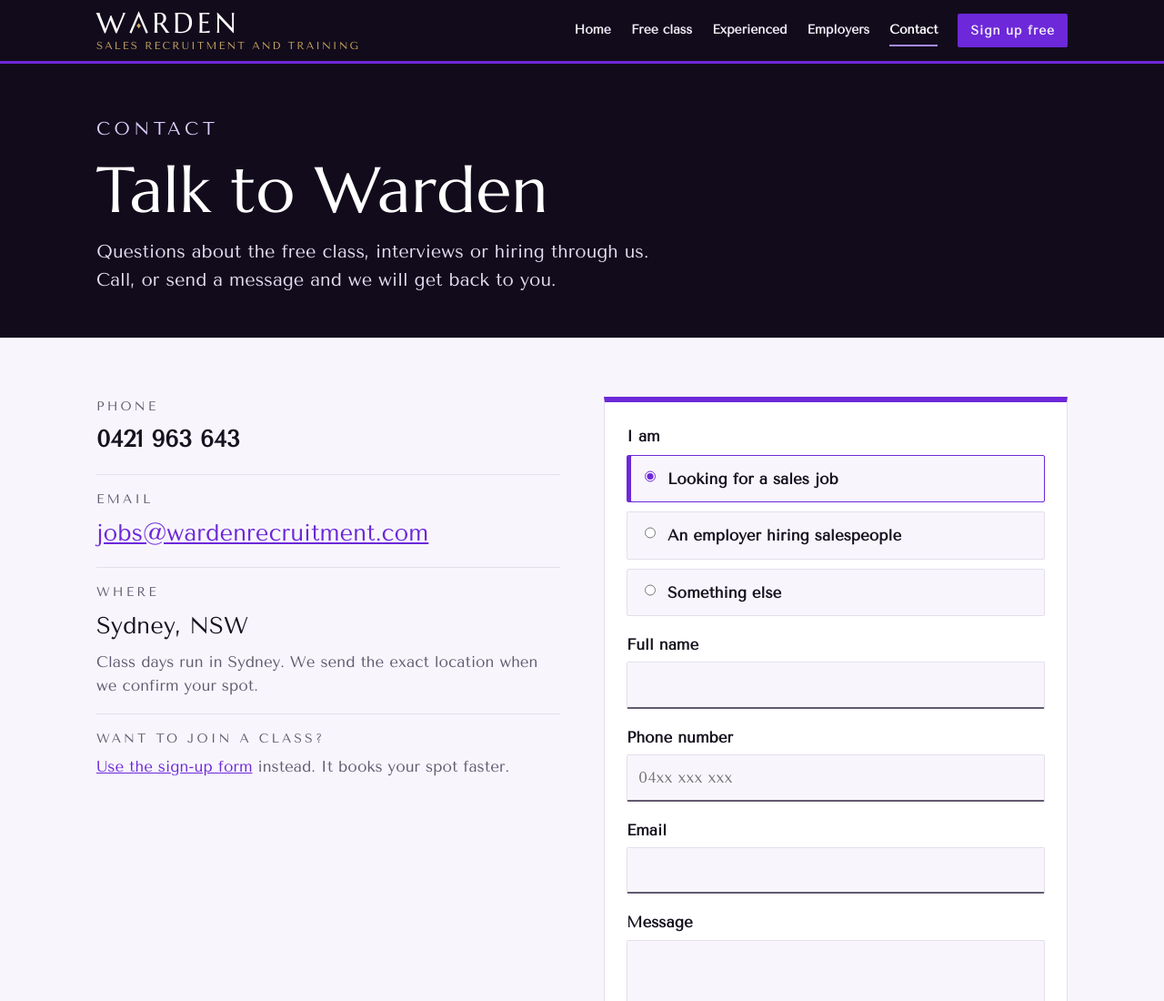
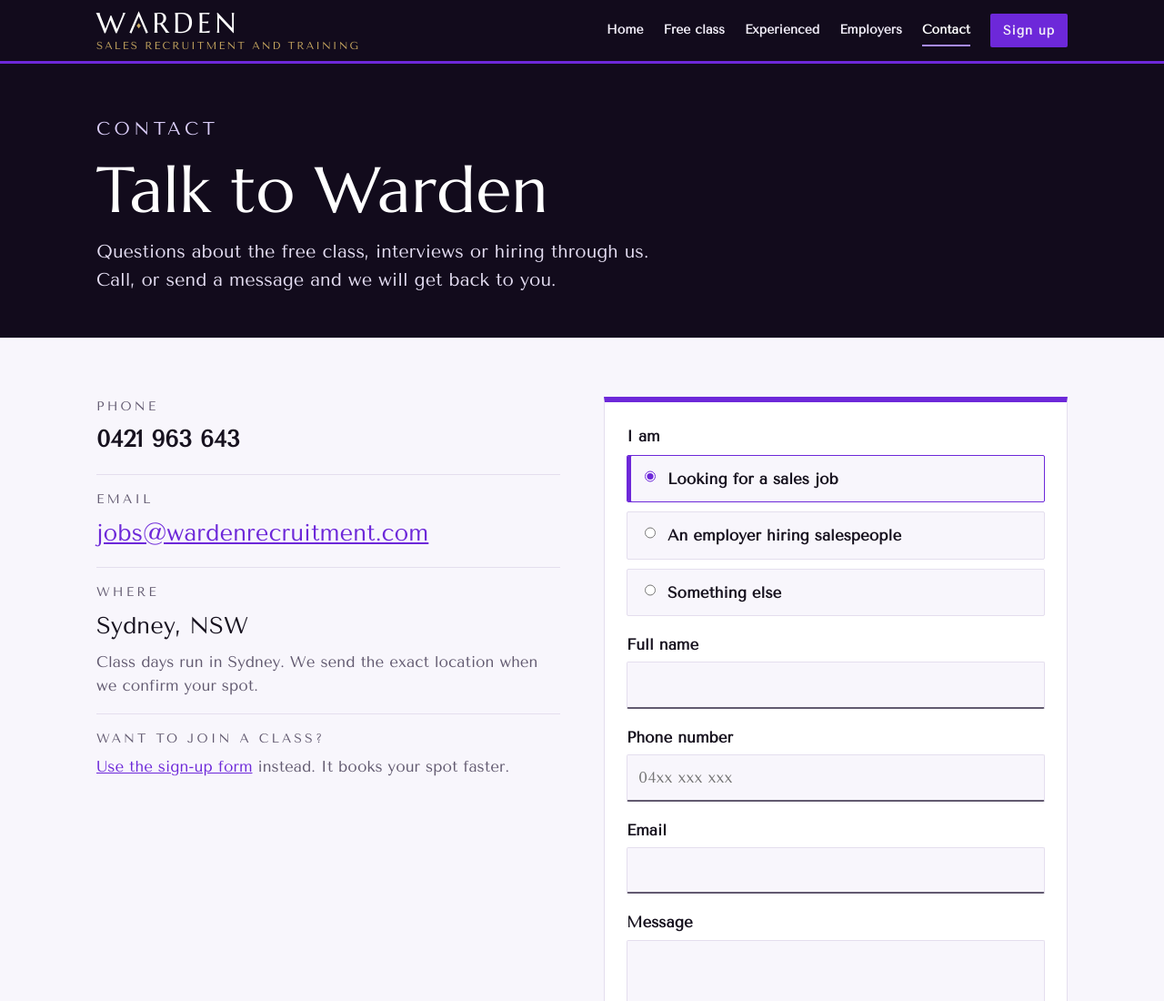
Before and after one commit to jasperbertclaus-maker/warden-site, a plain HTML site: page contact.html in a window 1280 px wide. Shown: the top 1100 px of the page at 91% size. Drawn offline with nearby package versions, Linux system fonts and the light colour scheme.

Commit message:
Update navigation links in contact.html

```diff
--- a/contact.html
+++ b/contact.html
@@ -17,7 +17,7 @@
 <header class="topbar">
   <div class="wrap">
     <a class="brand" href="index.html" aria-label="Warden home"><span class="word"><span class="name">W<svg class="a" viewBox="0 0 72 78" aria-hidden="true"><polyline points="4,78 36,4 68,78" fill="none" stroke="currentColor" stroke-width="8"/><path d="M36 40 L44 50 L36 60 L28 50 Z" fill="#C9A961"/></svg>RDEN</span><span class="tag">Sales recruitment and training</span></span></a>
-    <nav class="nav" aria-label="Main"><a class="link" href="index.html">Home</a><a class="link" href="class.html">Free class</a><a class="link" href="experienced.html">Experienced</a><a class="link" href="employers.html">Employers</a><a class="link" href="contact.html" aria-current="page">Contact</a><a class="btn small" href="signup.html">Sign up free</a></nav>
+    <nav class="nav" aria-label="Main"><a class="link" href="index.html">Home</a><a class="link" href="class.html">Free class</a><a class="link" href="experienced.html">Experienced</a><a class="link" href="employers.html">Employers</a><a class="link" href="contact.html" aria-current="page">Contact</a><a class="btn small" href="signup.html">Sign up</a></nav>
     <details class="m-menu"><summary>Menu</summary><nav class="m-menu-list" aria-label="Pages"><a href="index.html">Home</a><a href="class.html">Free class</a><a href="experienced.html">Experienced</a><a href="employers.html">Employers</a><a href="contact.html" aria-current="page">Contact</a><a href="signup.html">Sign up</a></nav></details>
   </div>
 </header>
```
